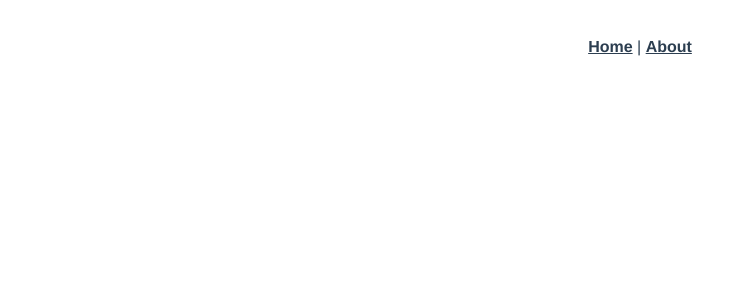
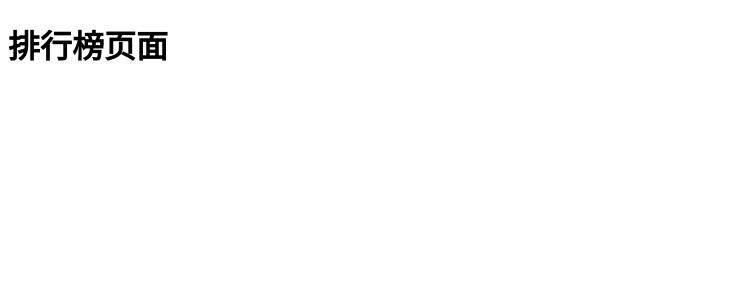
Before and after one commit to TMF321/dahb-mpwx, a Vue app: page /#/book-rank in a window 1280 px wide. Shown: the top 300 px of the page, without its empty margins (0-746 px from the left). Built offline with nearby package versions, Linux system fonts and the light colour scheme.

Commit message:
路由架子的搭建

```diff
--- a/src/App.vue
+++ b/src/App.vue
@@ -1,32 +1,5 @@
 <template>
   <div id="app">
-    <div id="nav">
-      <router-link to="/">Home</router-link> |
-      <router-link to="/about">About</router-link>
-    </div>
     <router-view/>
   </div>
 </template>
-
-<style lang="scss">
-#app {
-  font-family: Avenir, Helvetica, Arial, sans-serif;
-  -webkit-font-smoothing: antialiased;
-  -moz-osx-font-smoothing: grayscale;
-  text-align: center;
-  color: #2c3e50;
-}
-
-#nav {
-  padding: 30px;
-
-  a {
-    font-weight: bold;
-    color: #2c3e50;
-
-    &.router-link-exact-active {
-      color: #42b983;
-    }
-  }
-}
-</style>
--- a/src/router/index.js
+++ b/src/router/index.js
@@ -1,27 +1,56 @@
 import Vue from 'vue'
 import VueRouter from 'vue-router'
-import Home from '../views/Home.vue'
+
+import Home from '../views/Home'
+import BookStore from '../views/BookStore'
+import BookKind from '../views/BookKind'
+import BookRank from '../views/BookRank'
+import User from '../views/User'
+import Login from '../views/Login'
+import Search from '../views/Search'
+import SearchResult from '../views/SearchResult'
 
 Vue.use(VueRouter)
 
-const routes = [
-  {
-    path: '/',
-    name: 'Home',
-    component: Home
-  },
-  {
-    path: '/about',
-    name: 'About',
-    // route level code-splitting
-    // this generates a separate chunk (about.[hash].js) for this route
-    // which is lazy-loaded when the route is visited.
-    component: () => import(/* webpackChunkName: "about" */ '../views/About.vue')
-  }
-]
-
 const router = new VueRouter({
-  routes
+  routes: [
+    {
+      path: '/home',
+      component: Home
+    },
+    {
+      path: '/book-store',
+      component: BookStore
+    },
+    {
+      path: '/book-kind',
+      component: BookKind
+    },
+    {
+      path: '/book-rank',
+      component: BookRank
+    },
+    {
+      path: '/user',
+      component: User
+    },
+    {
+      path: '/login',
+      component: Login
+    },
+    {
+      path: '/search',
+      component: Search
+    },
+    {
+      path: '/search-result',
+      component: SearchResult
+    },
+    {
+      path: '/',
+      redirect: '/home'
+    }
+  ]
 })
 
 export default router
--- a/src/views/About.vue
+++ /dev/null
@@ -1,5 +0,0 @@
-<template>
-  <div class="about">
-    <h1>This is an about page</h1>
-  </div>
-</template>
--- /dev/null
+++ b/src/views/BookKind/index.vue
@@ -0,0 +1,11 @@
+<template>
+  <div class="page-book-kind">
+    <h1>分类页面</h1>
+  </div>
+</template>
+
+<script>
+export default {
+  name: 'BookKind'
+}
+</script>
--- /dev/null
+++ b/src/views/BookRank/index.vue
@@ -0,0 +1,11 @@
+<template>
+  <div class="page-book-rank">
+    <h1>排行榜页面</h1>
+  </div>
+</template>
+
+<script>
+export default {
+  name: 'BookRank'
+}
+</script>
--- /dev/null
+++ b/src/views/BookStore/index.vue
@@ -0,0 +1,11 @@
+<template>
+  <div class="page-bookstore">
+    <h1>书架页面</h1>
+  </div>
+</template>
+
+<script>
+export default {
+  name: 'BookStore'
+}
+</script>
--- a/src/views/Home.vue
+++ /dev/null
@@ -1,18 +0,0 @@
-<template>
-  <div class="home">
-    <img alt="Vue logo" src="../assets/logo.png">
-    <HelloWorld msg="Welcome to Your Vue.js App"/>
-  </div>
-</template>
-
-<script>
-// @ is an alias to /src
-import HelloWorld from '@/components/HelloWorld.vue'
-
-export default {
-  name: 'Home',
-  components: {
-    HelloWorld
-  }
-}
-</script>
--- /dev/null
+++ b/src/views/Home/index.vue
@@ -0,0 +1,11 @@
+<template>
+  <div class="page-home">
+    <h1>首页</h1>
+  </div>
+</template>
+
+<script>
+export default {
+  name: 'Home'
+}
+</script>
--- /dev/null
+++ b/src/views/Login/index.vue
@@ -0,0 +1,11 @@
+<template>
+  <div class="page-login">
+    <h1>登录页面</h1>
+  </div>
+</template>
+
+<script>
+export default {
+  name: 'Login'
+}
+</script>
--- /dev/null
+++ b/src/views/Search/index.vue
@@ -0,0 +1,11 @@
+<template>
+  <div class="page-search">
+    <h1>搜索页面</h1>
+  </div>
+</template>
+
+<script>
+export default {
+  name: 'Search'
+}
+</script>
--- /dev/null
+++ b/src/views/SearchResult/index.vue
@@ -0,0 +1,11 @@
+<template>
+  <div class="page-search-result">
+    <h1>搜索结果页面</h1>
+  </div>
+</template>
+
+<script>
+export default {
+  name: 'SearchResult'
+}
+</script>
--- /dev/null
+++ b/src/views/User/index.vue
@@ -0,0 +1,11 @@
+<template>
+  <div class="page-user">
+    <h1>个人中心页面</h1>
+  </div>
+</template>
+
+<script>
+export default {
+  name: 'User'
+}
+</script>
```
Also changed, not shown: 1 other file (tests, documents, lock files or other folders).
